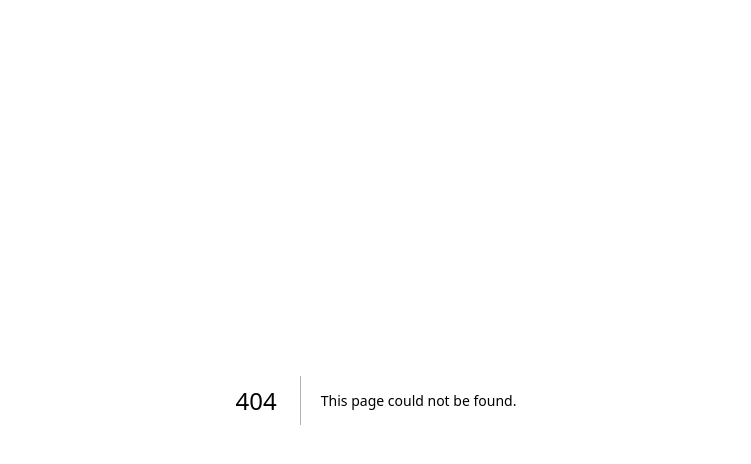
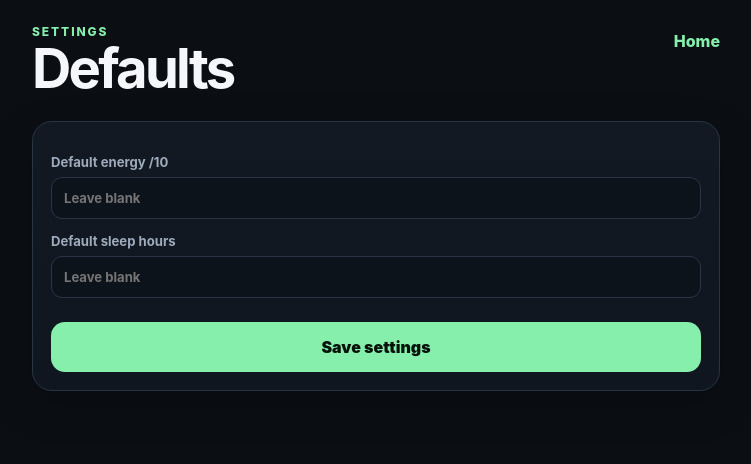
Before and after one commit to adamonelife/training-tracker, a Next.js app: page /settings in a window 1280 px wide. Before the commit this address had no page. Shown: the top 464 px of the page, without its empty margins (264-1015 px from the left). Built offline with nearby package versions, Linux system fonts and the light colour scheme.

Commit message:
Create page.tsx

```diff
--- /dev/null
+++ b/src/app/settings/page.tsx
@@ -0,0 +1,25 @@
+"use client";
+import { useEffect, useState } from "react";
+export default function SettingsPage() {
+  const [energy, setEnergy] = useState("");
+  const [sleep, setSleep] = useState("");
+  const [saved, setSaved] = useState(false);
+  useEffect(() => {
+    const settings = JSON.parse(localStorage.getItem("training-settings") || "{}");
+    setEnergy(settings.defaultEnergy || "");
+    setSleep(settings.defaultSleep || "");
+  }, []);
+  function save() {
+    localStorage.setItem("training-settings", JSON.stringify({ defaultEnergy: energy, defaultSleep: sleep }));
+    setSaved(true);
+  }
+  return <main className="shell">
+    <header className="workout-header"><div><p className="eyebrow">SETTINGS</p><h1>Defaults</h1></div><a href="/" className="ghost-link">Home</a></header>
+    <section className="panel">
+      <label className="label-block">Default energy /10<input inputMode="numeric" value={energy} onChange={(e) => setEnergy(e.target.value)} placeholder="Leave blank" /></label>
+      <label className="label-block">Default sleep hours<input inputMode="decimal" value={sleep} onChange={(e) => setSleep(e.target.value)} placeholder="Leave blank" /></label>
+      <button className="primary big" onClick={save}>Save settings</button>
+      {saved && <p className="success-text">Saved on this device.</p>}
+    </section>
+  </main>;
+}
```
